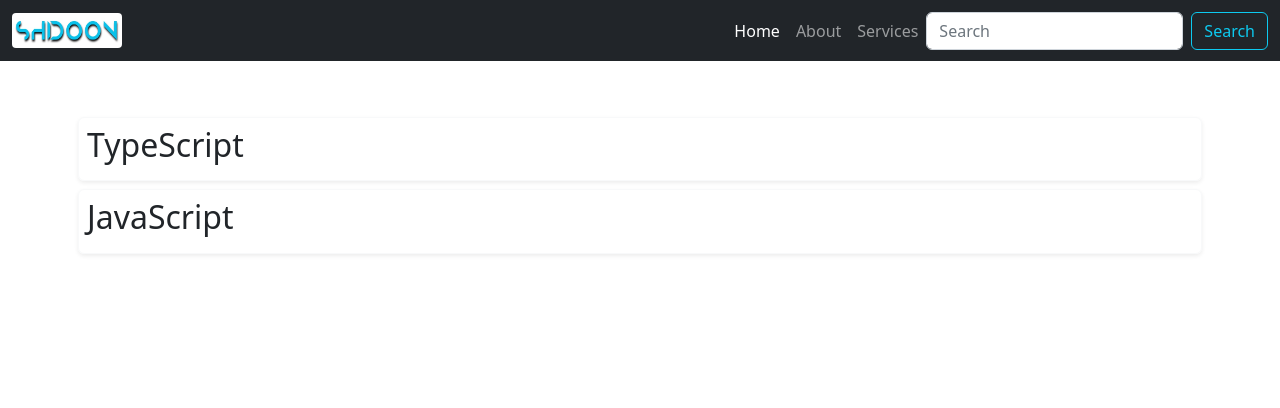
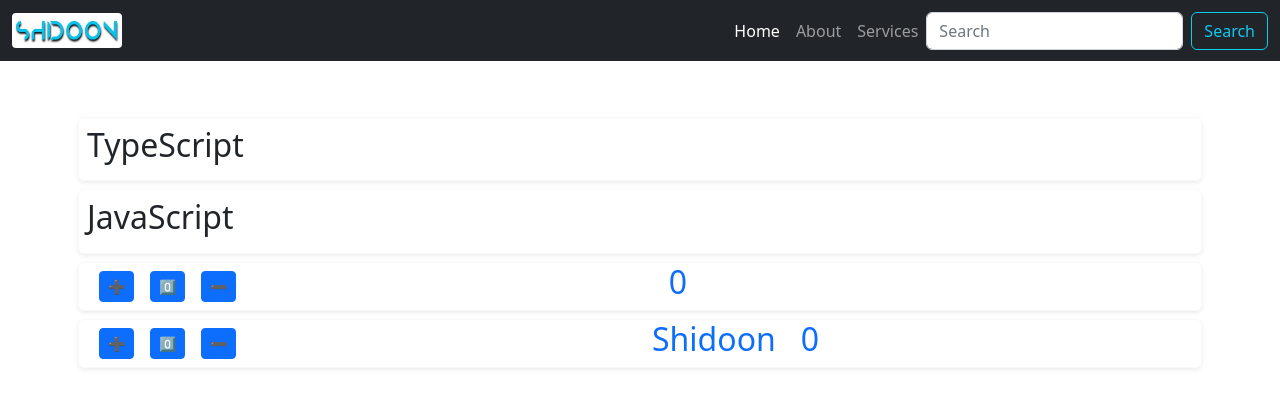
Before and after one commit to AhorIsaac/react-ts-components, a React (Vite) app: page / in a window 1280 px wide. Shown: the top 408 px of the page. Built offline with nearby package versions, Linux system fonts and the light colour scheme.

Commit message:
Class Component -> Click.tsx

```diff
--- a/src/App.tsx
+++ b/src/App.tsx
@@ -1,4 +1,5 @@
 import React from "react";
+import Click from "./components/Click";
 import FunctionalComponent from "./components/FunctionalComponent";
 import RegularComponent from "./components/RegularComponent";
 
@@ -13,6 +14,8 @@ const App = () => {
           <div className="container col-xxl-8 px-2 py-5">
             <RegularComponent name="TypeScript" />
             <RegularComponent name="JavaScript" />
+            <Click />
+            <Click name="Shidoon" />
           </div>
         </main>
         <footer></footer>
--- /dev/null
+++ b/src/components/Click.tsx
@@ -0,0 +1,64 @@
+import React, { Component } from "react";
+
+interface IProps {
+  name?: string;
+}
+
+interface IState {
+  count: number;
+}
+
+export class Click extends Component<IProps, IState> {
+  state: IState = { count: 0 };
+
+  increment = (num: number): void => {
+    this.setState({ count: this.state.count + num });
+  };
+
+  decrement = (num: number): void => {
+    this.setState({ count: this.state.count - num });
+  };
+
+  reset = (): void => {
+    this.setState({ count: 0 });
+  };
+
+  render() {
+    const { count } = this.state;
+
+    return (
+      <section className="rounded border-1 border border-light shadow-sm row my-2 mx-auto">
+        <article className="col-md-6">
+          <button
+            type="button"
+            className="btn btn-primary btn-sm m-2"
+            onClick={() => this.increment(1)}
+          >
+            ➕
+          </button>
+          <button
+            type="button"
+            className="btn btn-primary btn-sm m-2"
+            onClick={() => this.reset()}
+          >
+            0️⃣
+          </button>
+          <button
+            type="button"
+            className="btn btn-primary btn-sm m-2"
+            onClick={() => this.decrement(1)}
+          >
+            ➖
+          </button>
+        </article>
+        <article className="col-md-6">
+          <h2 className="text-primary">
+            {this.props.name} &nbsp; {count}
+          </h2>
+        </article>
+      </section>
+    );
+  }
+}
+
+export default Click;
```
Also changed, not shown: 1 other file (tests, documents, lock files or other folders).
